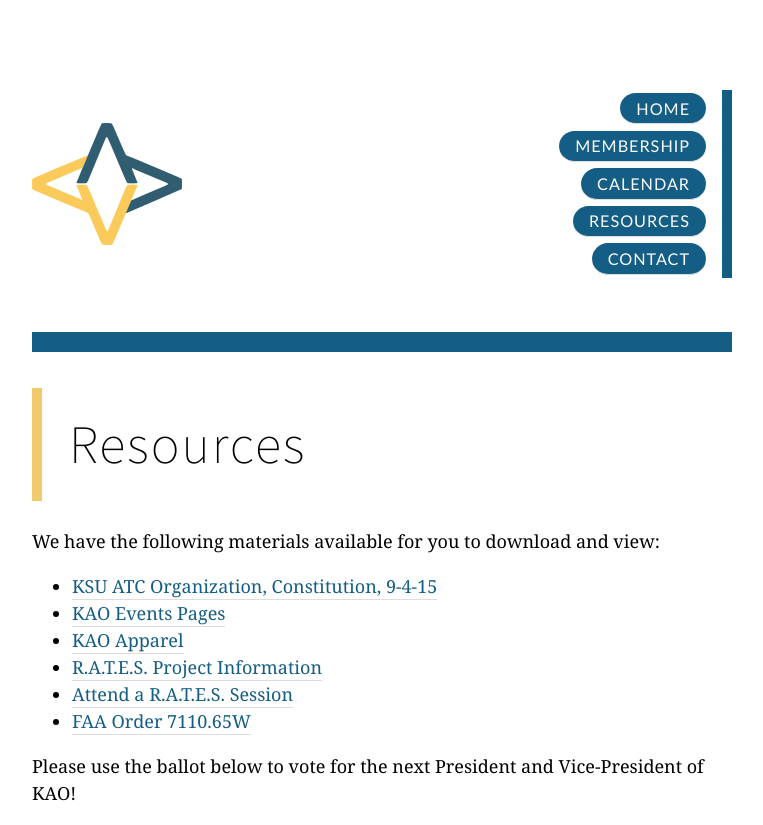
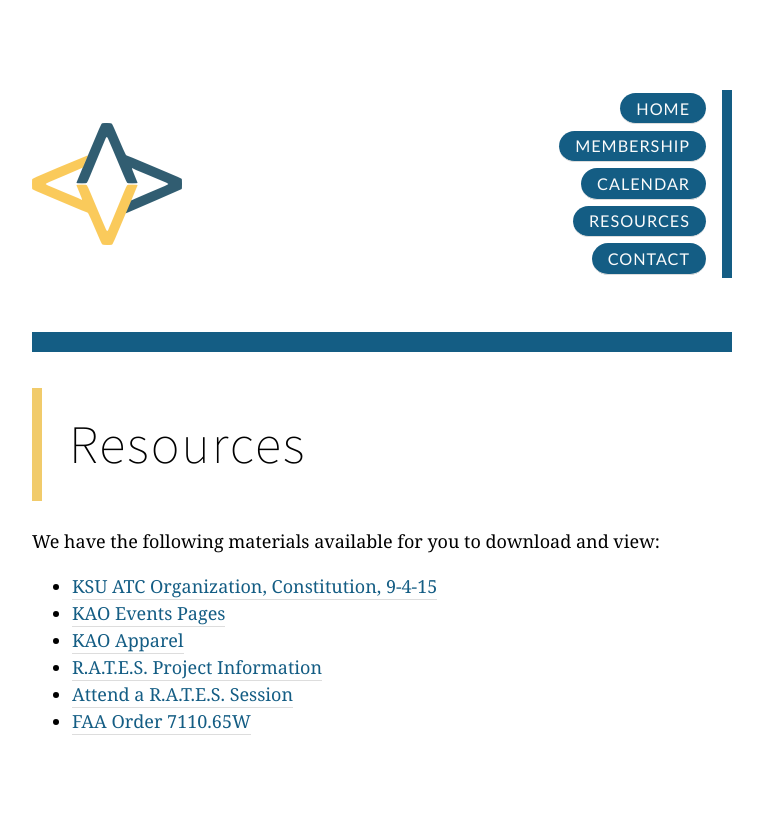
Before and after one commit to tbliss1/kentstateatc.github.com, a Jekyll site: the page built from resources/index.md, in a window 1280 px wide. Shown: the top 825 px of the page, without its empty margins (258-1021 px from the left). Built offline with Jekyll 4.4.1, drawn with Linux system fonts in a browser that asks for light colours; grey boxes are pictures that could not be loaded.

Commit message:
Removed election form

```diff
--- a/resources/index.md
+++ b/resources/index.md
@@ -13,7 +13,3 @@ We have the following materials available for you to download and view:
 - [R.A.T.E.S. Project Information](/rates/)
 - [Attend a R.A.T.E.S. Session](/rates/signup/)
 - [FAA Order 7110.65W](http://www.faa.gov/documentlibrary/media/order/atc.pdf)
-
-Please use the ballot below to vote for the next President and Vice-President of KAO!
-
-<iframe src="https://docs.google.com/a/kentstateatc.org/forms/d/1jxtBXo92pFPX6Q22XdjwWB8n2UXNfeS26XzdL1WoyOA/viewform?embedded=true" width="760" height="500" frameborder="0" marginheight="0" marginwidth="0"></iframe>
```
